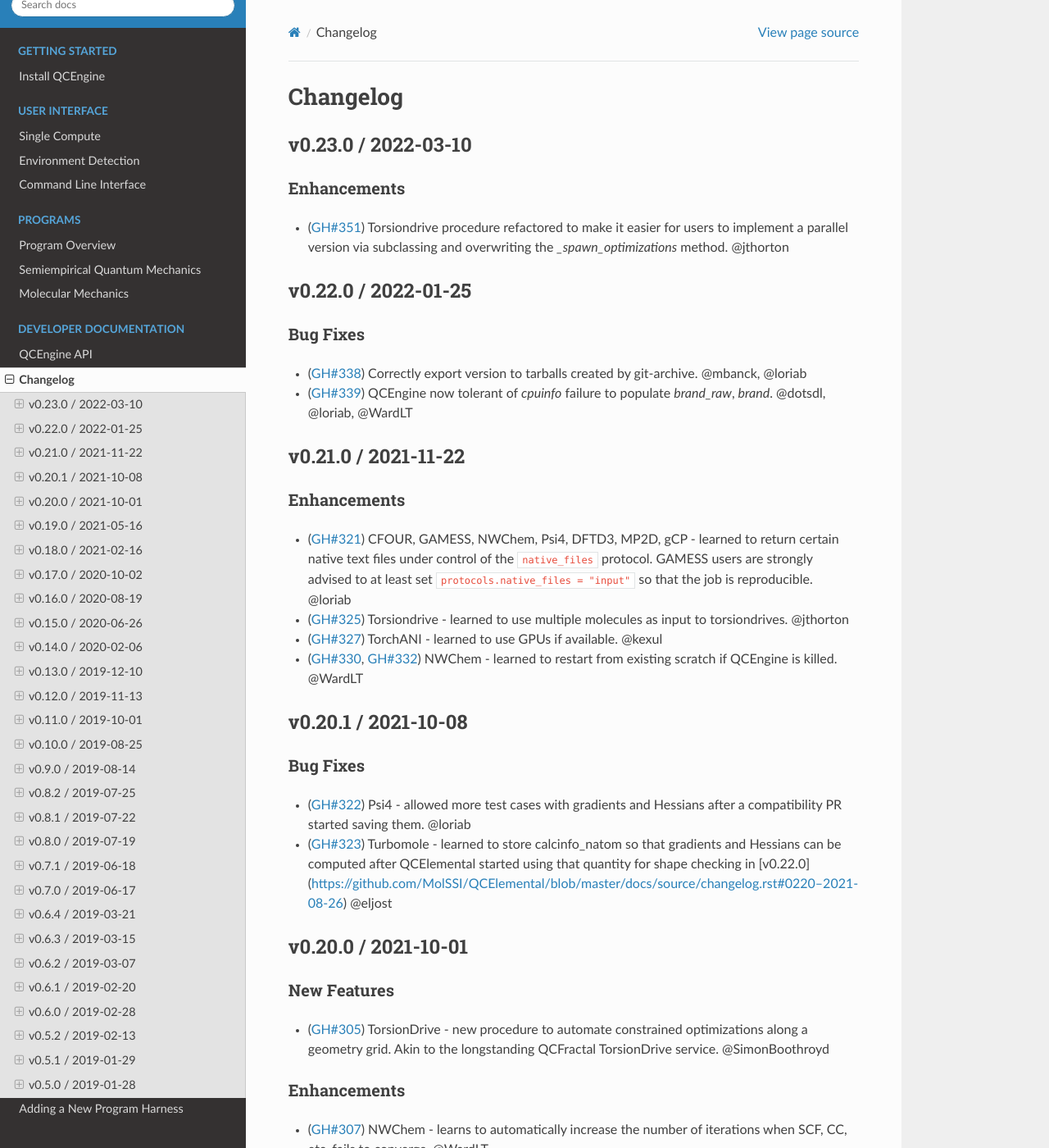
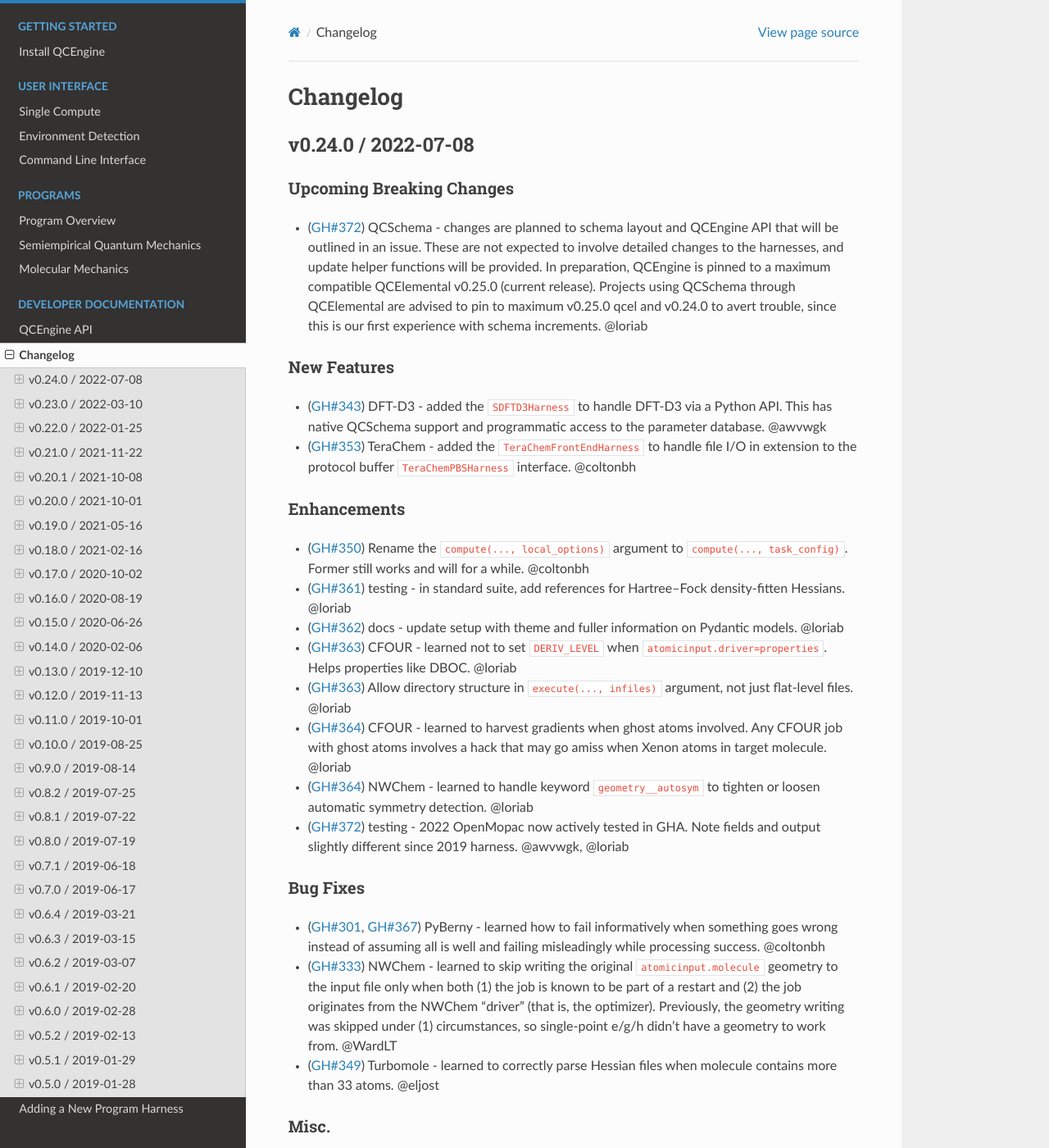
Before and after one commit to MolSSI/QCEngine, a Sphinx documentation site: the page built from docs/source/changelog.rst, in a window 1280 px wide and 1400 px high. Shown: the whole window at 82% size. Built offline with Sphinx 7.4.7 and the Read the Docs theme 2.0.0, drawn with Linux system fonts in a browser that asks for light colours; the version number could not be read and is left out; some of the changed text lies outside the part shown.

Commit message:
WIP: 0.24 changelog (#368)
* Update changelog.rst

* Update changelog.rst

* Update changelog.rst

* Update changelog.rst

* Update README.md

* Update changelog.rst

* Update changelog.rst

```diff
--- a/docs/source/changelog.rst
+++ b/docs/source/changelog.rst
@@ -15,6 +15,41 @@
 ..
 .. Bug Fixes
 .. +++++++++
+
+
+v0.24.0 / 2022-07-08
+--------------------
+
+Upcoming Breaking Changes
++++++++++++++++++++++++++
+- (:pr:`372`) QCSchema - changes are planned to schema layout and QCEngine API that will be outlined in an issue. These are not expected to involve detailed changes to the harnesses, and update helper functions will be provided. In preparation, QCEngine is pinned to a maximum compatible QCElemental v0.25.0 (current release). Projects using QCSchema through QCElemental are advised to pin to maximum v0.25.0 qcel and v0.24.0 to avert trouble, since this is our first experience with schema increments. @loriab
+
+New Features
+++++++++++++
+- (:pr:`343`) DFT-D3 - added the ``SDFTD3Harness`` to handle DFT-D3 via a Python API. This has native QCSchema support and programmatic access to the parameter database. @awvwgk
+- (:pr:`353`) TeraChem - added the ``TeraChemFrontEndHarness`` to handle file I/O in extension to the protocol buffer ``TeraChemPBSHarness`` interface. @coltonbh
+
+Enhancements
+++++++++++++
+- (:pr:`350`) Rename the ``compute(..., local_options)`` argument to ``compute(..., task_config)``. Former still works and will for a while. @coltonbh
+- (:pr:`361`) testing - in standard suite, add references for Hartree--Fock density-fitten Hessians. @loriab
+- (:pr:`362`) docs - update setup with theme and fuller information on Pydantic models. @loriab
+- (:pr:`363`) CFOUR - learned not to set ``DERIV_LEVEL`` when ``atomicinput.driver=properties``. Helps properties like DBOC. @loriab
+- (:pr:`363`) Allow directory structure in ``execute(..., infiles)`` argument, not just flat-level files. @loriab
+- (:pr:`364`) CFOUR - learned to harvest gradients when ghost atoms involved. Any CFOUR job with ghost atoms involves a hack that may go amiss when Xenon atoms in target molecule. @loriab
+- (:pr:`364`) NWChem - learned to handle keyword ``geometry__autosym`` to tighten or loosen automatic symmetry detection. @loriab
+- (:pr:`372`) testing - 2022 OpenMopac now actively tested in GHA. Note fields and output slightly different since 2019 harness. @awvwgk, @loriab
+
+Bug Fixes
++++++++++
+- (:pr:`301`, :pr:`367`) PyBerny - learned how to fail informatively when something goes wrong instead of assuming all is well and failing misleadingly while processing success. @coltonbh
+- (:pr:`333`) NWChem - learned to skip writing the original ``atomicinput.molecule`` geometry to the input file only when both (1) the job is known to be part of a restart and (2) the job originates from the NWChem "driver" (that is, the optimizer). Previously, the geometry writing was skipped under (1) circumstances, so single-point e/g/h didn't have a geometry to work from. @WardLT
+- (:pr:`349`) Turbomole - learned to correctly parse Hessian files when molecule contains more than 33 atoms. @eljost
+
+Misc.
++++++
+- (:pr:`354`, :pr:`356`, :pr:`361`, :pr:`366`, :pr:`368`) CI updates and fixes and changelog. @coltonbh, @loriab
+
 
 v0.23.0 / 2022-03-10
 --------------------
```
Also changed, not shown: README.md (+1 -1 lines).
